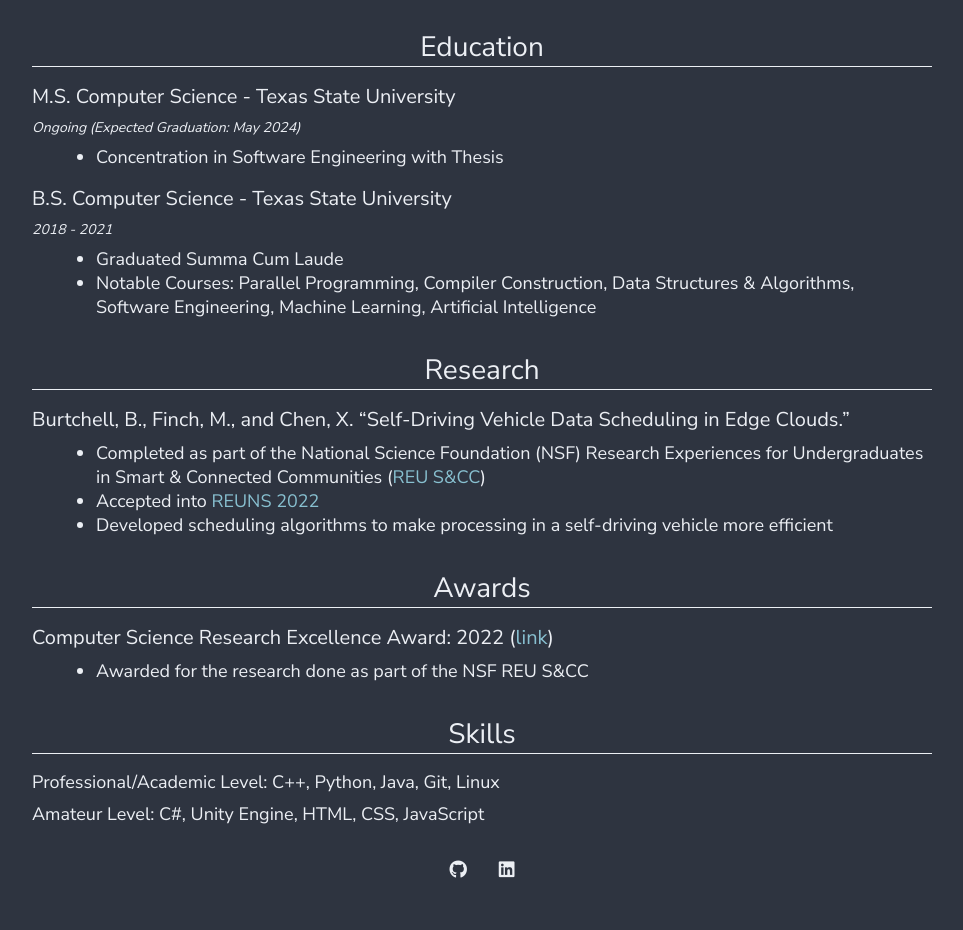
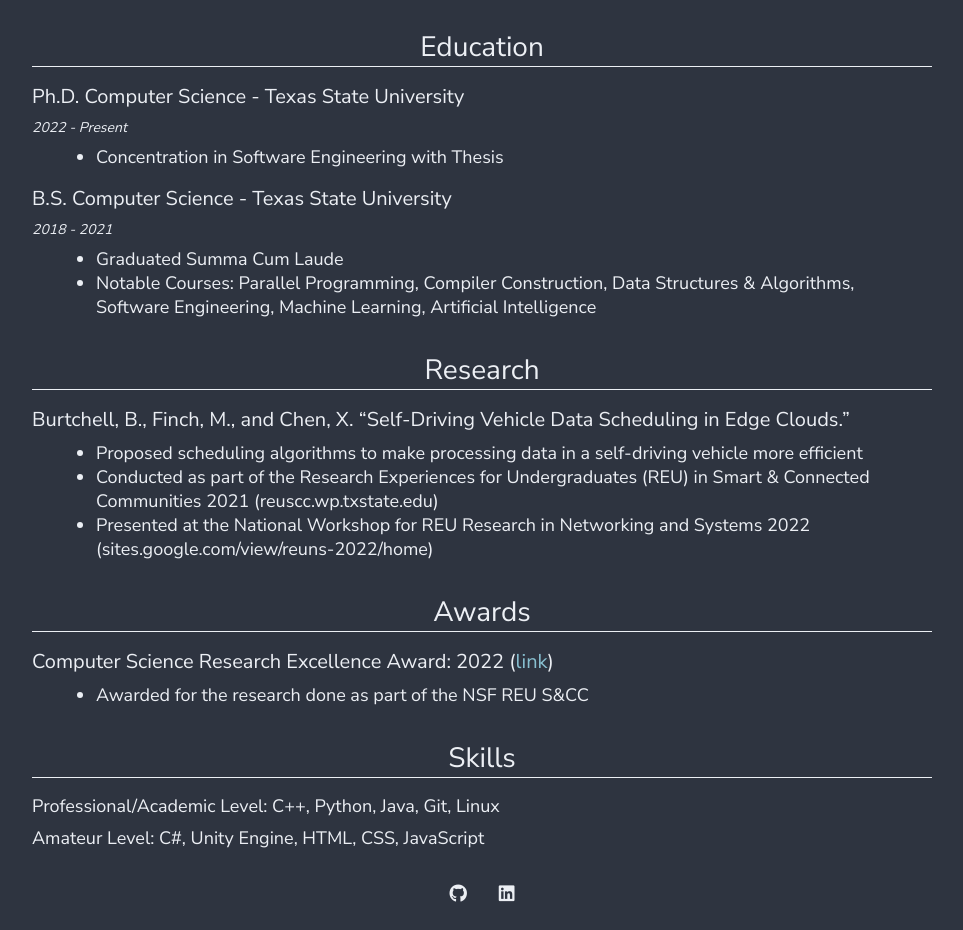
Before and after one commit to burtchell/burtchell.dev, a Jekyll site: the page built from cv.md, in a window 1280 px wide. Shown: the part 391-1321 px from the top of the page, without its empty margins (158-1121 px from the left). Built offline with Jekyll 4.4.1, drawn with Linux system fonts in a browser that asks for light colours; nearby versions of some CDN libraries; before the commit the page ends 1297 px from its top, so only the background shows below that.

Commit message:
Update cv

```diff
--- a/cv.md
+++ b/cv.md
@@ -5,9 +5,9 @@ layout: heropage
 
 ### Education
 
-#### M.S. Computer Science - Texas State University
+#### Ph.D. Computer Science - Texas State University
 
-##### Ongoing (Expected Graduation: May 2024)
+##### 2022 - Present
 
 - Concentration in Software Engineering with Thesis
 
@@ -22,9 +22,9 @@ layout: heropage
 
 #### Burtchell, B., Finch, M., and Chen, X. "Self-Driving Vehicle Data Scheduling in Edge Clouds."
 
-- Completed as part of the National Science Foundation (NSF) Research Experiences for Undergraduates in Smart & Connected Communities ([REU S&CC](https://reuscc.wp.txstate.edu/))
-- Accepted into [REUNS 2022](https://sites.google.com/view/reuns-2022/home)
-- Developed scheduling algorithms to make processing in a self-driving vehicle more efficient
+- Proposed scheduling algorithms to make processing data in a self-driving vehicle more efficient
+- Conducted as part of the Research Experiences for Undergraduates (REU) in Smart & Connected Communities 2021 (reuscc.wp.txstate.edu)
+- Presented at the National Workshop for REU Research in Networking and Systems 2022 (sites.google.com/view/reuns-2022/home)
 
 ### Awards
 
```
